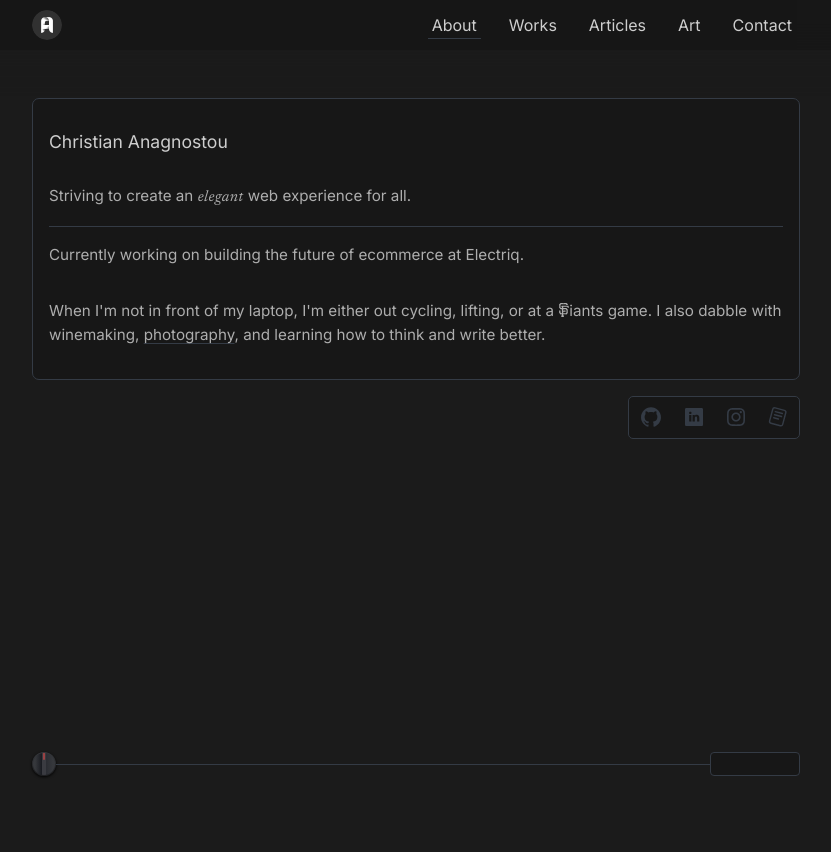
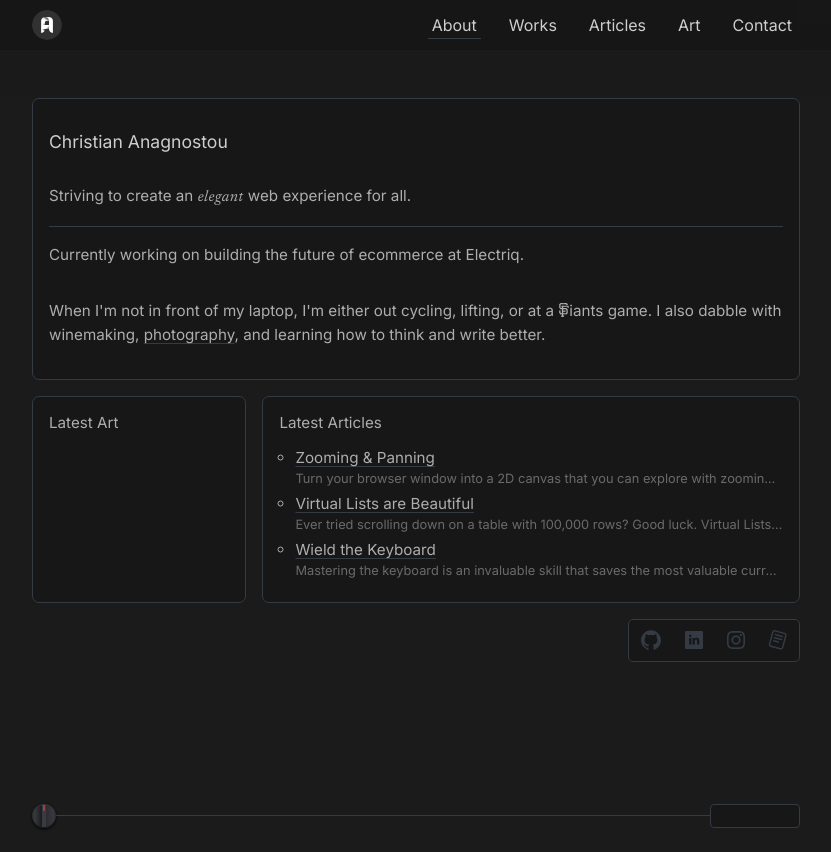
Before and after one commit to christiananagnostou/www, a Next.js app: page / in a window 1280 px wide. Shown: the whole page, without its empty margins (224-1055 px from the left). Before the commit the page ends 800 px from the top, so only its background shows below. Built offline with nearby package versions, Linux system fonts and the light colour scheme.

Commit message:
add latest section on homepage

```diff
--- /dev/null
+++ b/components/Home/LatestSection.tsx
@@ -0,0 +1,186 @@
+import { motion } from 'framer-motion'
+import Image from 'next/image'
+import Link from 'next/link'
+import styled from 'styled-components'
+import { ArticleType } from '../../lib/articles'
+import { fade, photoAnim, staggerFade } from '../animation'
+
+import StairShadow from '/public/img/art/photography/stair_shadow.jpg'
+
+type Props = {
+  posts: ArticleType[]
+}
+
+const LatestSection = ({ posts }: Props) => {
+  return (
+    <MiddleSection>
+      <RecentArt variants={staggerFade}>
+        <Link href="/art">
+          <motion.p variants={fade} className="homepage-box__title">
+            Latest Art
+          </motion.p>
+
+          <div className="recent-art__hover-box">
+            <p>
+              Through the lens,
+              <br />
+              reality becomes art.
+            </p>
+          </div>
+
+          <RecentImage key={StairShadow.src} variants={photoAnim}>
+            <Image
+              src={StairShadow}
+              alt="Latest photo posted on my website - found on the art page."
+              blurDataURL={StairShadow.blurDataURL}
+              placeholder="blur"
+            />
+          </RecentImage>
+        </Link>
+      </RecentArt>
+
+      <RecentArticles variants={staggerFade}>
+        <motion.p variants={fade} className="homepage-box__title">
+          Latest Articles
+        </motion.p>
+
+        <ul>
+          {posts.slice(0, 3).map((article) => (
+            <motion.li key={article.slug} variants={fade}>
+              <Link href={`/article/${article.slug}`}>
+                <p>{article.title}</p>
+                <p className="recent-article__summary">{article.summary}</p>
+              </Link>
+            </motion.li>
+          ))}
+        </ul>
+      </RecentArticles>
+    </MiddleSection>
+  )
+}
+
+export default LatestSection
+
+const MiddleSection = styled.section`
+  display: flex;
+  width: 100%;
+  gap: 1rem;
+
+  @media screen and (max-width: 768px) {
+    flex-direction: column-reverse;
+  }
+`
+
+const HomepageBox = styled(motion.div)`
+  position: relative;
+  flex: 1;
+  border-radius: 7px;
+  padding: 1rem;
+  background: rgba(20, 20, 20, 0.5);
+  border: 1px solid var(--accent);
+
+  * {
+    font-weight: 200;
+    font-size: 0.95rem;
+  }
+
+  .homepage-box__title {
+    display: block;
+    margin-bottom: 1rem;
+    width: fit-content;
+  }
+`
+
+const RecentArt = styled(HomepageBox)`
+  overflow: hidden;
+
+  * {
+    text-decoration: none !important;
+    cursor: ne-resize;
+  }
+
+  .recent-art__hover-box {
+    position: absolute;
+    left: 0;
+    bottom: -50px;
+    height: 50px;
+    width: 100%;
+    transition: bottom 0.25s ease-in-out;
+    display: flex;
+    align-items: end;
+    justify-content: center;
+    z-index: 2;
+    text-align: center;
+    opacity: 0.65;
+
+    p {
+      font-size: 0.8rem;
+      padding-bottom: 3px;
+    }
+  }
+
+  ::after {
+    content: '';
+    position: absolute;
+    top: 100%;
+    left: 0;
+    width: 100%;
+    height: 100%;
+    z-index: 1;
+    background: linear-gradient(to bottom, transparent 20%, #171717);
+    transition: top 0.28s ease-in-out;
+    cursor: ne-resize;
+    pointer-events: none;
+  }
+
+  &:hover {
+    ::after {
+      top: 0;
+    }
+
+    .recent-art__hover-box {
+      bottom: 0;
+    }
+  }
+`
+
+const RecentImage = styled(motion.div)`
+  position: absolute;
+  top: 0;
+  left: 0;
+  z-index: -1;
+  filter: brightness(0.25);
+  width: 100%;
+  height: 100%;
+
+  img {
+    min-height: 100%;
+    min-width: 100%;
+    max-height: 100%;
+    max-width: 100%;
+    object-fit: cover;
+  }
+`
+
+const RecentArticles = styled(HomepageBox)`
+  min-width: 70%;
+  flex: 1;
+
+  ul {
+    padding-left: 1rem;
+    list-style-type: circle;
+    color: var(--text);
+    li {
+      margin-bottom: 0.5rem;
+
+      .recent-article__summary {
+        white-space: nowrap;
+        overflow: hidden;
+        text-overflow: ellipsis;
+        margin-top: 0.25rem;
+        opacity: 0.55;
+        font-size: 0.8rem;
+      }
+    }
+  }
+`
--- a/components/Home/StarBG.tsx
+++ b/components/Home/StarBG.tsx
@@ -14,17 +14,24 @@ const StarBG = ({ show }: Props) => {
     if (!width || !height || !show) return
 
     let starCount = 0
+    let interval: NodeJS.Timer | null = null
 
-    const addStar = setInterval(() => {
-      if (starCount >= width / 10) return
+    interval = setInterval(() => {
+      if (starCount >= width / 10) return interval && clearInterval(interval)
 
-      setStars((prev) => [
-        ...prev,
-        <Star style={{ top: Math.random() * height, left: Math.random() * width }} key={starCount++} />,
-      ])
+      setStars((prev) => {
+        starCount = prev.length
+
+        return [
+          ...prev,
+          <Star style={{ top: Math.random() * height, left: Math.random() * width }} key={prev.length + 1} />,
+        ]
+      })
     }, 150)
 
-    return () => clearInterval(addStar)
+    return () => {
+      if (interval) clearInterval(interval)
+    }
   }, [width, height, show])
 
   return <Container show={show}>{stars}</Container>
@@ -48,6 +55,20 @@ const SparkleSVG = styled.svg`
   position: absolute;
   animation: sparkle 7s 0.5s ease infinite;
   opacity: 0;
+`
+
+const Container = styled.div<{ show: boolean }>`
+  height: 100vh;
+  width: 100vw;
+  position: fixed;
+  top: 0;
+  left: 0;
+  z-index: -1;
+  pointer-events: none;
+  transition: background-position 5s ease;
+  background: linear-gradient(var(--body-bg) 50%, rgb(10, 10, 10));
+  background-size: 100% 200%;
+  background-position: ${({ show }) => (show ? 'bottom' : 'top')};
 
   @keyframes sparkle {
     0% {
@@ -68,17 +89,3 @@ const SparkleSVG = styled.svg`
     }
   }
 `
-
-const Container = styled.div<{ show: boolean }>`
-  height: 100vh;
-  width: 100vw;
-  position: fixed;
-  top: 0;
-  left: 0;
-  z-index: -1;
-  pointer-events: none;
-  transition: background-position 5s ease;
-  background: linear-gradient(var(--body-bg) 50%, rgb(10, 10, 10));
-  background-size: 100% 200%;
-  background-position: ${({ show }) => (show ? 'bottom' : 'top')};
-`
--- a/components/Home/TVBar.tsx
+++ b/components/Home/TVBar.tsx
@@ -22,7 +22,6 @@ const Sections = [
   'persist',
 ]
 
-const BarHeight = 24
 const BarGradient = 'linear-gradient(to right, rgb(80,80,95), rgba(200, 200, 200, 0.2)'
 
 const TVBar = () => {
--- a/pages/index.tsx
+++ b/pages/index.tsx
@@ -1,12 +1,25 @@
 import { motion } from 'framer-motion'
+import { GetStaticProps } from 'next'
 import Head from 'next/head'
 import styled from 'styled-components'
 import { pageAnimation } from '../components/animation'
 import Bio from '../components/Home/Bio'
 import TVBar from '../components/Home/TVBar'
 import SocialLinks from '../components/SocialLinks'
+import { ArticleType, getAllPosts } from '../lib/articles'
 
-function Home() {
+import LatestSection from '../components/Home/LatestSection'
+
+type Props = {
+  posts: ArticleType[]
+}
+
+export const getStaticProps: GetStaticProps = () => {
+  const posts = getAllPosts()
+  return { props: { posts } }
+}
+
+const Home = ({ posts }: Props) => {
   return (
     <>
       <Head>
@@ -17,6 +30,8 @@ function Home() {
 
       <Container variants={pageAnimation} initial="hidden" animate="show" exit="exit">
         <Bio />
+
+        <LatestSection posts={posts} />
 
         <SocialLinks />
 
```
